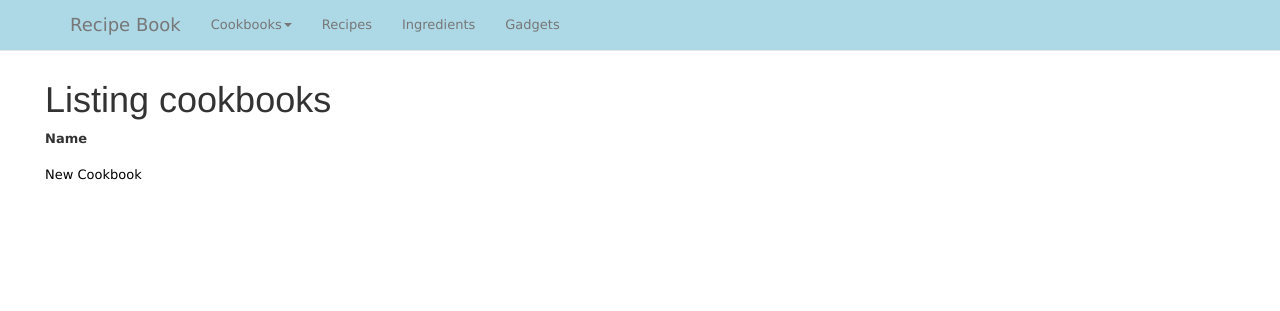
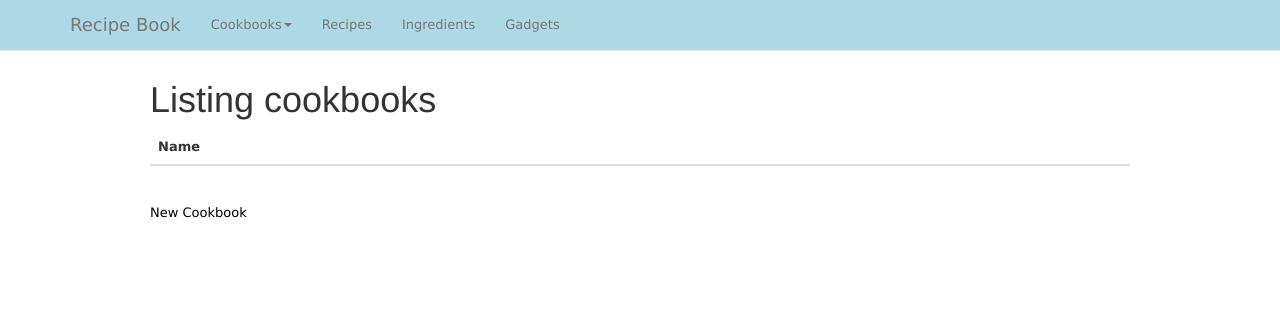
Before and after one commit to mkmizuta/recipe_book, a Rails app: page /cookbooks in a window 1280 px wide. Shown: the top 311 px of the page. Run offline with Rails 7, Linux system fonts and the light colour scheme; data that the repository does not hold is empty; style sheets or scripts are compiled from the project's sources; some libraries are stand-ins or nearby versions.

Commit message:
formatting changed to main body

```diff
--- a/app/views/cookbooks/index.html.erb
+++ b/app/views/cookbooks/index.html.erb
@@ -1,6 +1,6 @@
 <h1>Listing cookbooks</h1>
 
-<table>
+<table class="table table-striped">
   <thead>
     <tr>
       <th>Name</th>
--- a/app/views/ingredients/index.html.erb
+++ b/app/views/ingredients/index.html.erb
@@ -1,6 +1,6 @@
 <h1>Listing ingredients</h1>
 
-<table>
+<table class="table table-striped">
   <thead>
     <tr>
       <th>Name</th>
--- a/app/views/layouts/application.html.erb
+++ b/app/views/layouts/application.html.erb
@@ -18,7 +18,7 @@
             <span class="icon-bar"></span>
             <span class="icon-bar"></span>
           </button>
-          <a class="navbar-brand" href="#">Recipe Book</a>
+          <a class="navbar-brand" href="/">Recipe Book</a>
         </div>
         <div class="navbar-collapse collapse">
           <ul class="nav navbar-nav">
@@ -30,6 +30,7 @@
                 <% end %>
                  <li class="divider"></li>
                  <li><a href="/cookbooks/new">Create a new Cookbook</a></li>
+                 <li><a href="cookbooks">See all Cookbooks</a></li>
               </ul>
             </li>
             <li><a href="/recipes">Recipes</a></li>
@@ -45,8 +46,8 @@
     <script src="https://code.jquery.com/jquery.js"></script>
     <!-- Include all compiled plugins (below), or include individual files as needed -->
     <script src="js/bootstrap.min.js"></script>
-<div style="margin: 80px 45px">
-  <%= yield %>
-</div>
+    <div style="margin: 80px 150px">
+      <%= yield %>
+    </div>
 </body>
 </html>
--- a/app/views/recipes/index.html.erb
+++ b/app/views/recipes/index.html.erb
@@ -1,6 +1,6 @@
 <h1>Listing recipes</h1>
 
-<table>
+<table class="table table-striped">
   <thead>
     <tr>
       <th>Name</th>
```
Also changed, not shown: app/assets/stylesheets/application.css (line endings or trailing spaces), app/assets/stylesheets/bootstrap.css.
